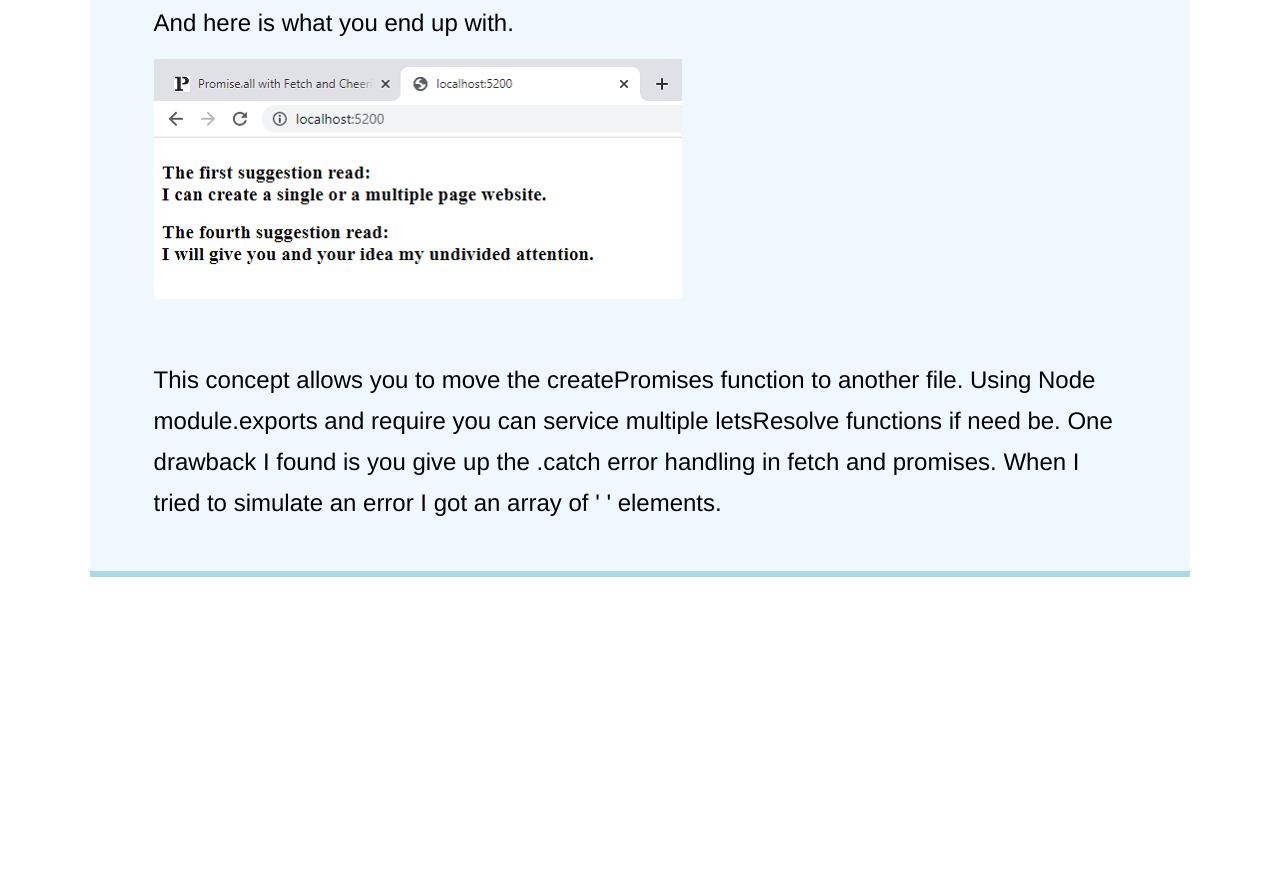
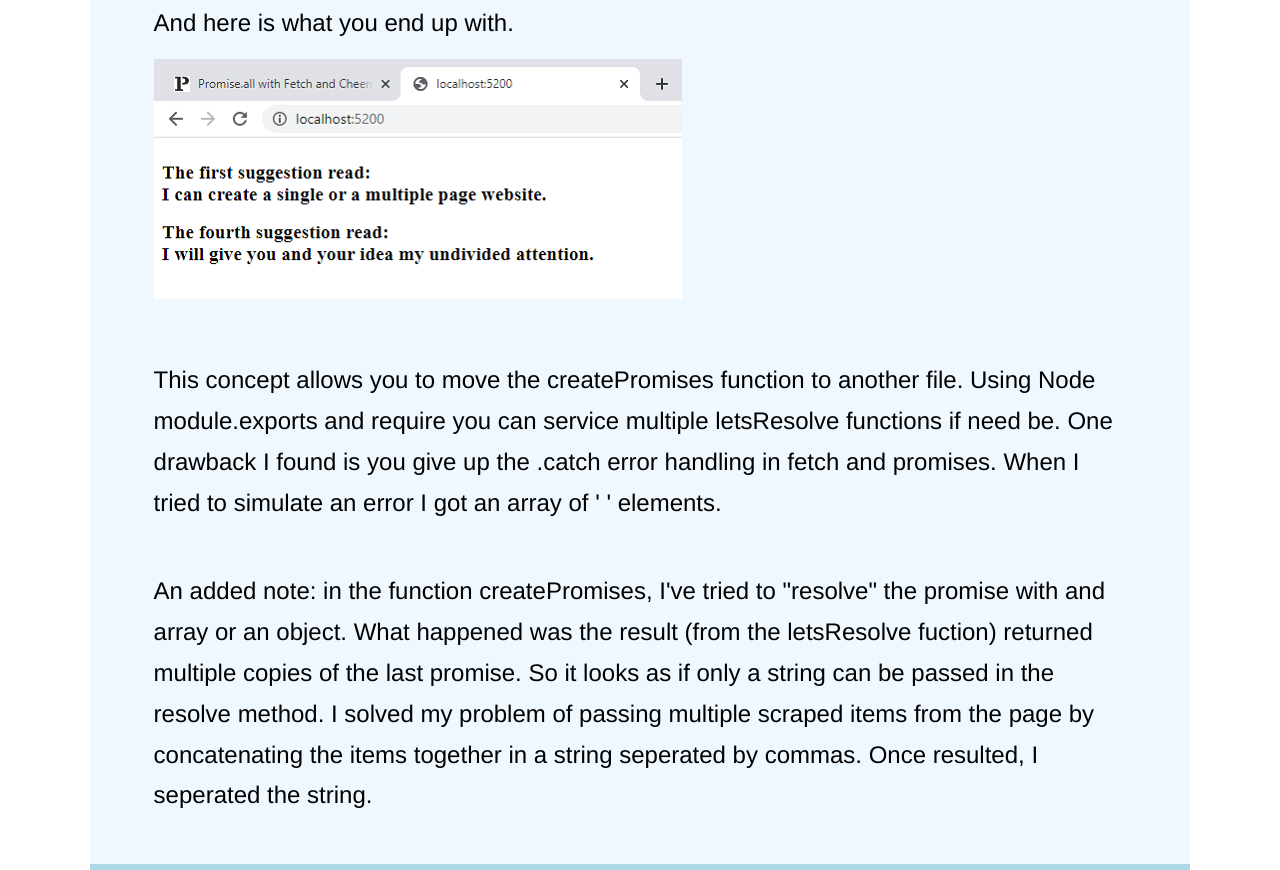
Before and after one commit to Mollert/promisesWfetch, a website: page index.html in a window 1280 px wide. Shown: the part 3401-4271 px from the top of the page. Before the commit the page ends 3978 px from the top, so only its background shows below. Drawn offline with Linux system fonts and the light colour scheme.

Commit message:
updated npm lodash package

```diff
--- a/index.html
+++ b/index.html
@@ -68,6 +68,10 @@
 			<div class="eachStage">
 				<div class="stageInfo">This concept allows you to move the createPromises function to another file.  Using Node module.exports and require you can service multiple letsResolve functions if need be.  One drawback I found is you give up the .catch error handling in fetch and promises.  When I tried to simulate an error I got an array of ' ' elements.</div>
 			</div>
+
+			<div class="eachStage">
+				<div class="stageInfo">An added note: in the function createPromises, I've tried to "resolve" the promise with and array or an object.  What happened was the result (from the letsResolve fuction) returned multiple copies of the last promise.  So it looks as if only a string can be passed in the resolve method.  I solved my problem of passing multiple scraped items from the page by concatenating the items together in a string seperated by commas.  Once resulted, I seperated the string.</div>
+			</div>
 		</div>
 	</div>
 
--- a/package.json
+++ b/package.json
@@ -15,6 +15,7 @@
   "dependencies": {
     "cheerio": "^1.0.0-rc.3",
     "express": "^4.17.1",
+    "lodash": "^4.17.19",
     "node-fetch": "^2.6.0"
   }
 }
```
Also changed, not shown: 1 other file.
